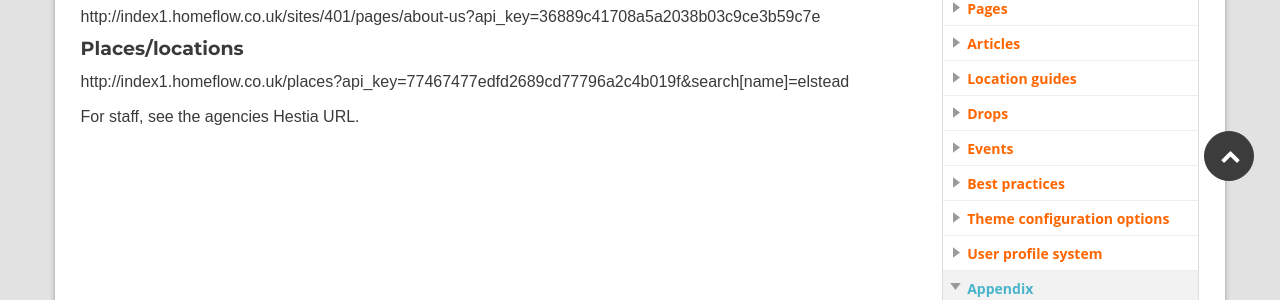
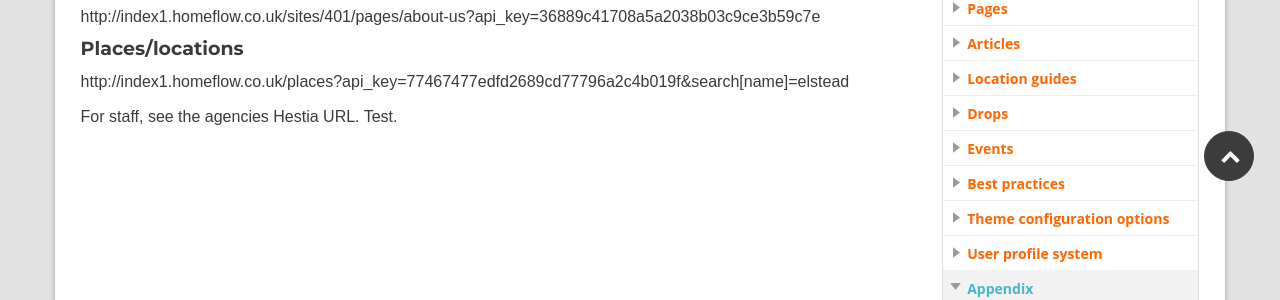
Before and after one commit to homeflow/homeflow.github.io, a Jekyll site: the page built from _posts/appendix/2014-01-01-hestia-urls.md, in a window 1280 px wide. Shown: the part 701-1001 px from the top of the page. Built offline with Jekyll 4.4.1, drawn with Linux system fonts in a browser that asks for light colours.

Commit message:
Updated 2014-01-01-hestia-urls.md

```diff
--- a/_posts/appendix/2014-01-01-hestia-urls.md
+++ b/_posts/appendix/2014-01-01-hestia-urls.md
@@ -21,4 +23,4 @@ http://index1.homeflow.co.uk/sites/401/pages/about-us?api_key=36889c41708a5a2038
 ####Places/locations
 http://index1.homeflow.co.uk/places?api_key=77467477edfd2689cd77796a2c4b019f&search[name]=elstead
 
-For staff, see the agencies Hestia URL.
+For staff, see the agencies Hestia URL. Test.
```
Also changed, not shown: other parts of _posts/appendix/2014-01-01-hestia-urls.md (+3 -1 lines).
